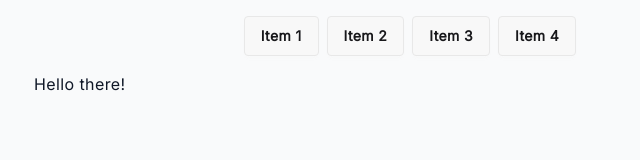
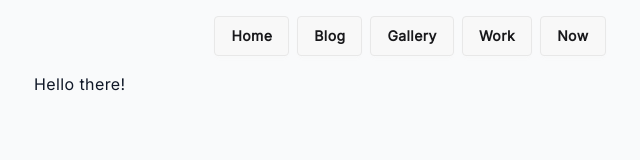
Before and after one commit to davidgglassman/personal-site, an Astro site: page /working in a window 1280 px wide. Shown: the whole page, without its empty margins (230-870 px from the left). Built offline with nearby package versions, Linux system fonts and the light colour scheme; Astro itself is replaced by a stand-in of ours.

Commit message:
Add NavBar component

```diff
--- a/src/components/Header.astro
+++ /dev/null
@@ -1,10 +0,0 @@
----
-
----
-
-<header class="flex h-auto w-full flex-row items-center justify-center gap-2">
-  <a role="button" class="btn" href="">Item 1</a>
-  <a role="button" class="btn" href="">Item 2</a>
-  <a role="button" class="btn" href="">Item 3</a>
-  <a role="button" class="btn" href="">Item 4</a>
-</header>
--- /dev/null
+++ b/src/components/NavBar.astro
@@ -0,0 +1,21 @@
+---
+const { pathname } = Astro.url;
+
+const links = [
+  { href: "/home", title: "Home" },
+  { href: "/blog", title: "Blog" },
+  { href: "/gallery", title: "Gallery" },
+  { href: "/work", title: "Work" },
+  { href: "/now", title: "Now" },
+];
+---
+
+<header class="flex h-auto w-full flex-row items-center justify-center gap-2">
+  {
+    links.map((link) => (
+      <a role="button" class={`btn ${pathname === link.href && "btn-active"}`} href={link.href}>
+        {link.title}
+      </a>
+    ))
+  }
+</header>
--- a/src/layouts/Layout.astro
+++ b/src/layouts/Layout.astro
@@ -1,7 +1,7 @@
 ---
 import "@styles/global.css";
 import "@fontsource/inter";
-import Header from "@components/Header.astro";
+import NavBar from "@components/NavBar.astro";
 ---
 
 <!doctype html>
@@ -16,7 +16,7 @@ import Header from "@components/Header.astro";
   <body
     class="m-0 h-dvh min-h-screen w-full min-w-[300px] cursor-default flex-col overflow-hidden bg-gray-50 p-0 text-left text-base leading-6 font-normal tracking-wide text-gray-900 selection:bg-gray-700 selection:text-gray-100 dark:bg-gray-900 dark:text-gray-100">
     <div class="mx-auto flex size-full min-h-screen max-w-[49rem] flex-col justify-start gap-4 p-4">
-      <Header />
+      <NavBar />
       <slot />
     </div>
   </body>
```
